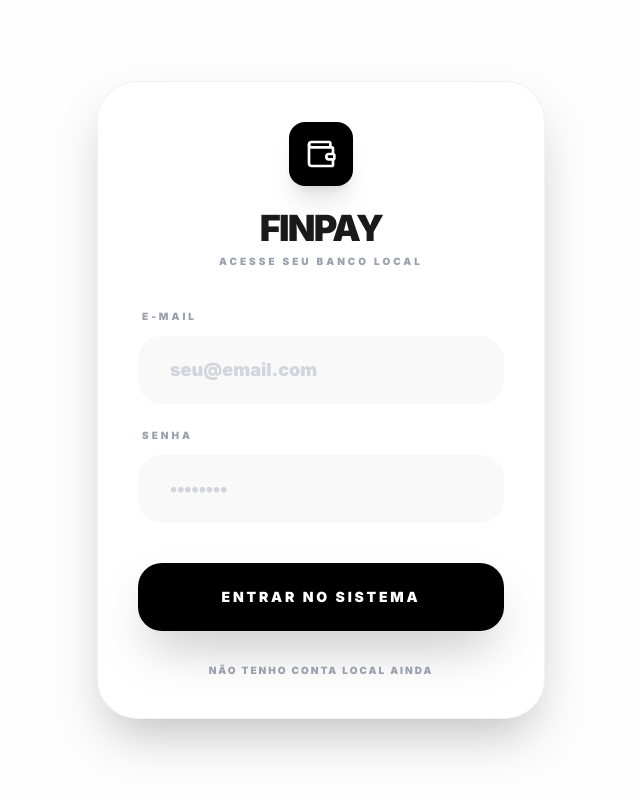
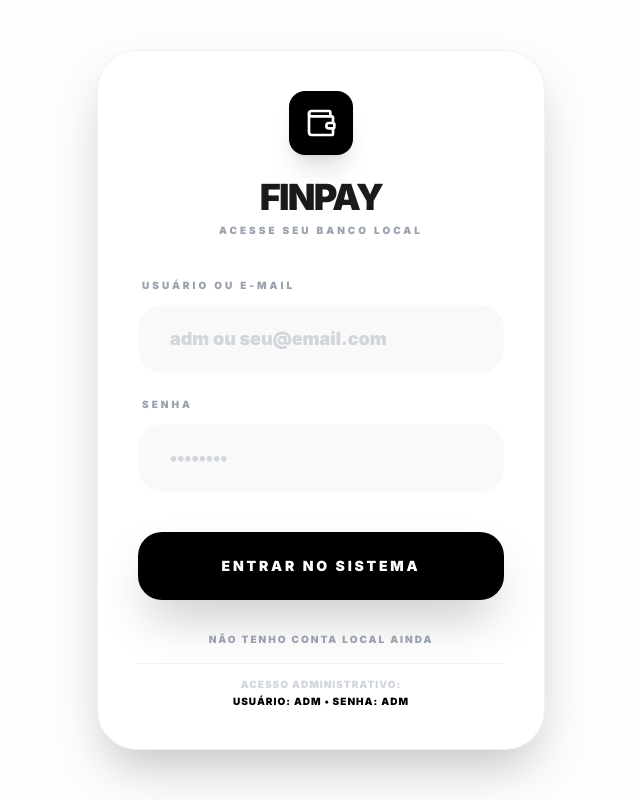
Before and after one commit to cauateles-dev/FinPay, a React (Vite) app: page / in a window 1280 px wide. Shown: the whole page, without its empty margins (319-959 px from the left). Built offline with nearby package versions, Linux system fonts and the light colour scheme.

Commit message:
feat: Add default admin login
Introduces a default admin login for "adm" with password "adm". This allows for easier testing and initial setup without requiring user registration for administrative access. The login input placeholder has also been updated to reflect this change.

```diff
--- a/src/App.tsx
+++ b/src/App.tsx
@@ -210,6 +210,17 @@ export default function App() {
       localStorage.setItem('fintrack_users', JSON.stringify([...users, { ...newUser, password: loginPassword }]));
       setCurrentUser(newUser);
     } else {
+      // Check for default admin login (adm / adm)
+      if (loginEmail.trim().toLowerCase() === 'adm' && loginPassword === 'adm') {
+        const adminUser: User = {
+          id: 'admin-id',
+          name: 'Administrador adm',
+          email: 'adm'
+        };
+        setCurrentUser(adminUser);
+        return;
+      }
+
       const users = JSON.parse(localStorage.getItem('fintrack_users') || '[]');
       const user = users.find((u: any) => u.email === loginEmail && u.password === loginPassword);
       if (user) {
@@ -259,13 +270,13 @@ export default function App() {
               </div>
             )}
             <div>
-              <label className="block text-[10px] font-black text-gray-400 uppercase tracking-[0.3em] mb-3 ml-1">E-mail</label>
+              <label className="block text-[10px] font-black text-gray-400 uppercase tracking-[0.3em] mb-3 ml-1">Usuário ou E-mail</label>
               <input
                 required
-                type="email"
+                type="text"
                 value={loginEmail}
                 onChange={(e) => setLoginEmail(e.target.value)}
-                placeholder="seu@email.com"
+                placeholder="adm ou seu@email.com"
                 className="w-full bg-[#F9F9F9] border-none rounded-3xl px-8 py-5 focus:ring-4 focus:ring-black/5 outline-none transition-all placeholder:text-gray-300 font-black text-lg"
               />
             </div>
@@ -289,13 +300,19 @@ export default function App() {
             </button>
           </form>
 
-          <div className="mt-8 text-center text-[10px] font-black">
+          <div className="mt-8 text-center text-[10px] font-black space-y-4">
             <button
               onClick={() => setIsRegistering(!isRegistering)}
               className="text-gray-400 hover:text-black uppercase tracking-[0.2em] transition-colors cursor-pointer"
             >
               {isRegistering ? 'Já tenho uma conta local' : 'Não tenho conta local ainda'}
             </button>
+            {!isRegistering && (
+              <p className="text-gray-300 uppercase tracking-widest leading-relaxed pt-3 border-t border-black/5">
+                Acesso Administrativo:<br/>
+                <span className="text-black font-black">usuário: adm • senha: adm</span>
+              </p>
+            )}
           </div>
         </motion.div>
       </div>
```
